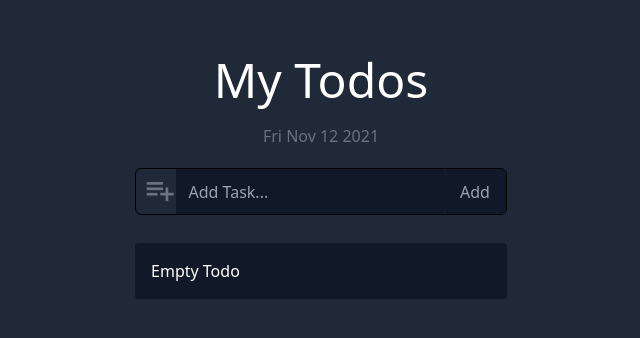
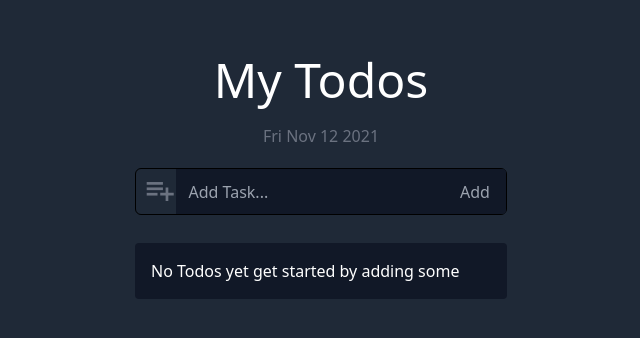
Before and after one commit to michaelbelete/todo-app-redux-redux-saga, a React (Create React App) app: page / in a window 1280 px wide. Shown: the top 338 px of the page, without its empty margins (319-959 px from the left). Built offline with nearby package versions, Linux system fonts and the light colour scheme; data requests are answered from the project's data file.

Commit message:
style change

```diff
--- a/src/components/todo.js
+++ b/src/components/todo.js
@@ -22,7 +22,7 @@ const Todo = ({ todo: { loading, todos }, getTodos, deleteTodo, updateTodo }) =>
         <TodoForm />
         <div className="flex flex-col gap-4 p-4 mt-5 bg-gray-900 rounded">
           {loading && (<p className="text-white">Loading</p>)}
-          {todos && todos.length === 0 && (<p className="text-white">Empty Todo</p>)}
+          {todos && todos.length === 0 && (<p className="text-white">No Todos yet get started by adding some</p>)}
           {todos &&
             todos.map((oneTodo, index) => (
               <TodoItem
--- a/src/components/todoForm.js
+++ b/src/components/todoForm.js
@@ -23,7 +23,7 @@ const TodoForm = ({ createTodo }) => {
           }}
           required
         />
-        <button className="px-4 disabled={!todo} text-gray-400 bg-gray-900 rounded">
+        <button disabled={!todo} className="px-4 text-gray-400 bg-gray-900 rounded-tr rounded-br">
           Add
         </button>
       </div>
```
